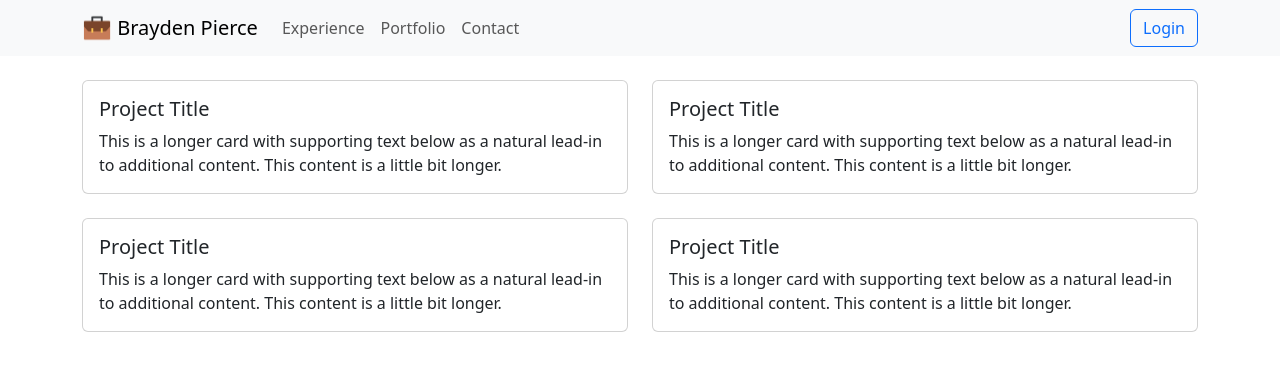
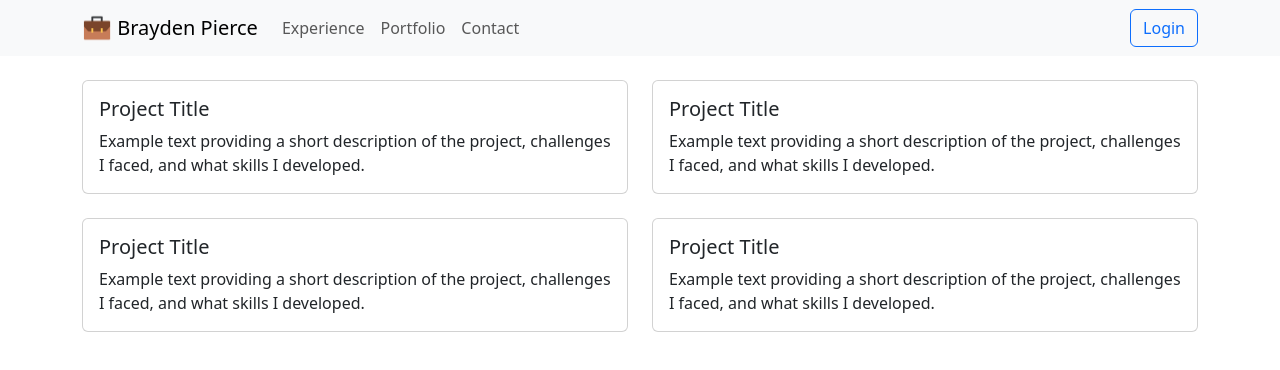
Before and after one commit to BraydenPierce/My-Portfolio-Webpage, a React (Create React App) app in the folder frontend/: page /portfolio in a window 1280 px wide. Shown: the top 370 px of the page. Built offline with nearby package versions, Linux system fonts and the light colour scheme.

Commit message:
Some cleanup

```diff
--- a/frontend/src/pages/portfolio.jsx
+++ b/frontend/src/pages/portfolio.jsx
@@ -1,7 +1,4 @@
-import Card from "react-bootstrap/Card";
-import Col from "react-bootstrap/Col";
-import Row from "react-bootstrap/Row";
-import Container from "react-bootstrap/Container";
+import { Card, Col, Row, Container } from "react-bootstrap";
 
 const Portfolio = () => {
   return (
@@ -13,9 +10,8 @@ const Portfolio = () => {
               <Card.Body>
                 <Card.Title>Project Title</Card.Title>
                 <Card.Text>
-                  This is a longer card with supporting text below as a natural
-                  lead-in to additional content. This content is a little bit
-                  longer.
+                  Example text providing a short description of the project,
+                  challenges I faced, and what skills I developed.
                 </Card.Text>
               </Card.Body>
             </Card>
@@ -25,5 +21,5 @@ const Portfolio = () => {
     </Container>
   );
 };
-
+// TODO: Consider pagnation UI for project listing
 export default Portfolio;
```
